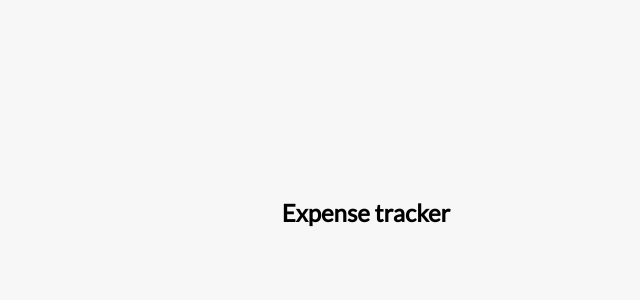
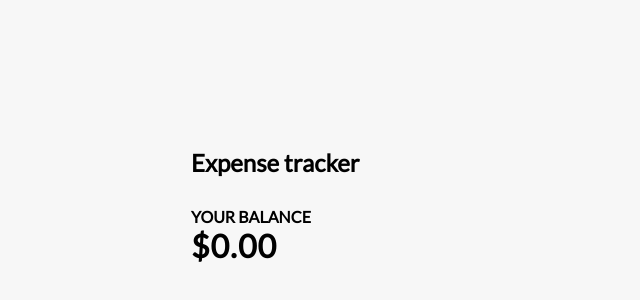
Before and after one commit to Kabuki-edwin/expense-tracker-react, a React (Create React App) app: page / in a window 1280 px wide. Shown: the part 188-488 px from the top of the page, without its empty margins (274-914 px from the left). Built offline with nearby package versions, Linux system fonts and the light colour scheme.

Commit message:
added an income expense component

```diff
--- a/src/App.js
+++ b/src/App.js
@@ -1,5 +1,8 @@
 import React from 'react';
 import  Header  from './components/Header';
+import Balance from './components/Balance';
+import incomeExpenses from './components/incomeExpenses';
+
 
 import './App.css';
 
@@ -7,6 +10,10 @@ function App() {
   return (
     <div>
       <Header></Header>
+      <div className="container">
+        <Balance/>
+        <incomeExpenses/>
+      </div>
     </div>
   );
 }
--- /dev/null
+++ b/src/components/Balance.js
@@ -0,0 +1,12 @@
+import React from 'react'
+
+const Balance = () => {
+  return (
+    <div>
+      <h4>Your Balance</h4>
+      <h1 id='balance'>$0.00</h1>
+    </div>
+  )
+}
+
+export default Balance
--- /dev/null
+++ b/src/components/incomeExpenses.js
@@ -0,0 +1,20 @@
+import React from 'react'
+
+const incomeExpenses = () => {
+  return (
+    <div>
+      <div class="inc-exp-container">
+        <div>
+          <h4>Income</h4>
+          <p id="money-plus" class="money plus">+$0.00</p>
+        </div>
+        <div>
+          <h4>Expense</h4>
+          <p id="money-minus" class="money minus">-$0.00</p>
+        </div>
+      </div>
+    </div>
+  )
+}
+
+export default incomeExpenses
```
